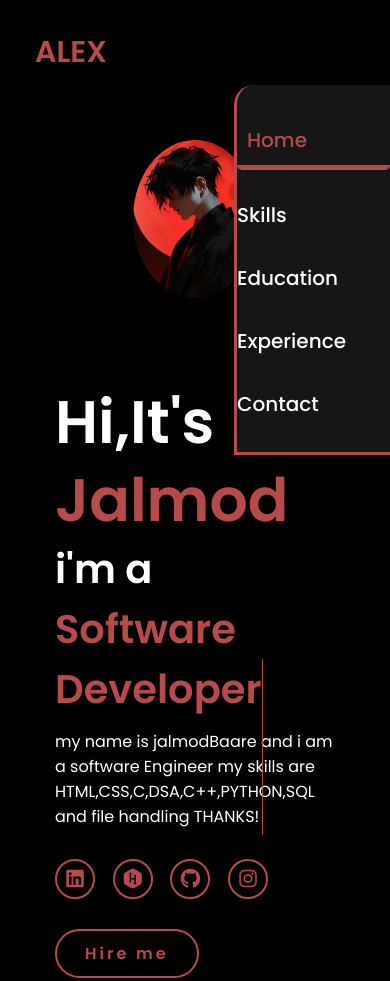
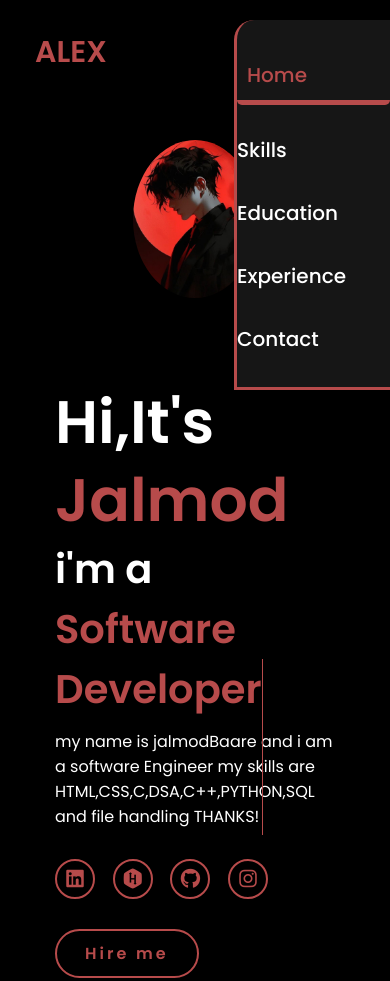
Before and after one commit to bjalmod/portfolio2, a plain HTML site: page index.html in a window 390 px wide. Drawn offline with Linux system fonts and the light colour scheme.

Commit message:
Update style.css

```diff
--- a/style.css
+++ b/style.css
@@ -77,8 +77,7 @@ html{
 
     nav{
           position: absolute;
-
-          top: 100%;
+          top: 0%;
           right: 0;
           width: 40%;
           border-left: 3px solid #b74b4b;
```
